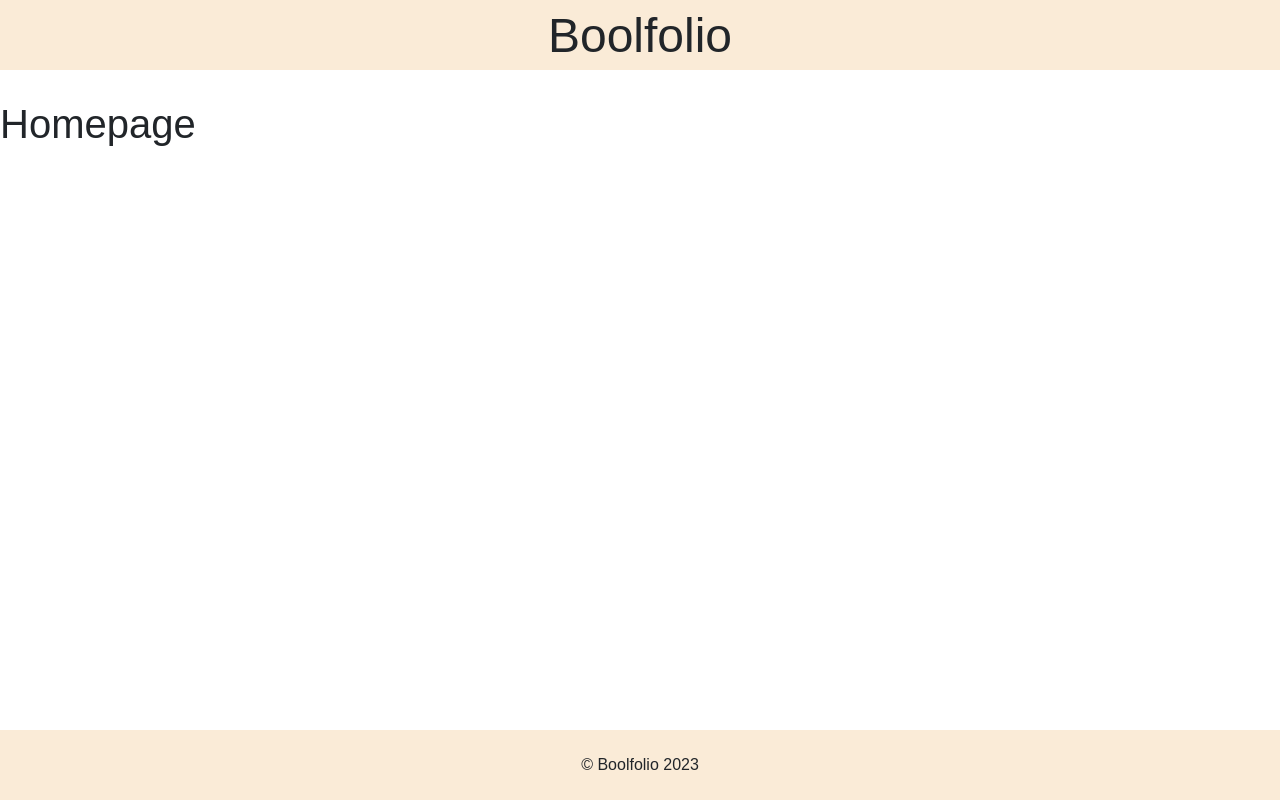
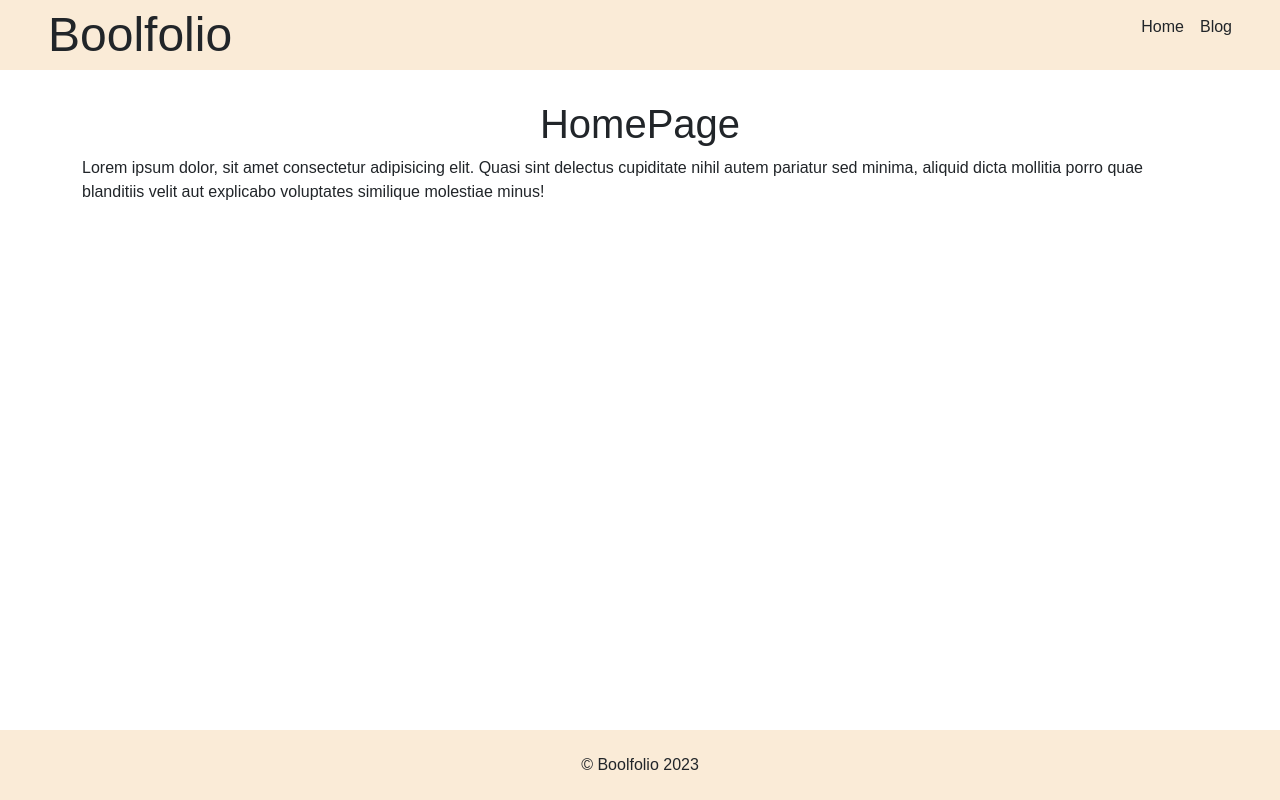
Before and after one commit to matteobonesini/vite-boolfolio, a Vue app: page / in a window 1280 px wide. Built offline with nearby package versions, Linux system fonts and the light colour scheme.

Commit message:
add: single project page

```diff
--- a/src/components/HeaderComponent.vue
+++ b/src/components/HeaderComponent.vue
@@ -5,10 +5,20 @@ export default {
 </script>
 
 <template>
-    <header>
+    <header class="d-flex justify-content-between align-items-center px-5">
         <div>
             Boolfolio
         </div>
+        <nav>
+            <ul>
+                <li class="me-3">
+                    <router-link :to="{ name: 'home' }" class="nav-link">Home</router-link>
+                </li>
+                <li>
+                    <router-link :to="{ name: 'blog' }" class="nav-link">Blog</router-link>
+                </li>
+            </ul>
+        </nav>
     </header>
 </template>
 
@@ -22,4 +32,9 @@ header div {
     font-size: 3em;
     text-align: center;
 }
+
+header nav ul li {
+    display: inline-block;
+    list-style-type: none;
+}
 </style>
--- a/src/components/MainComponent.vue
+++ b/src/components/MainComponent.vue
@@ -6,7 +6,9 @@ export default {
 
 <template>
     <main>
-        <router-view></router-view>
+        <div class="container">
+            <router-view></router-view>
+        </div>
     </main>
 </template>
 
--- a/src/pages/AppHome.vue
+++ b/src/pages/AppHome.vue
@@ -5,9 +5,18 @@ export default {
 </script>
 
 <template>
-    <h1>
-        Homepage
-    </h1>
+    <section>
+        <h1 class="text-center">
+            HomePage
+        </h1>
+    </section>
+    <section>
+        <p>
+            Lorem ipsum dolor, sit amet consectetur adipisicing elit. Quasi sint delectus cupiditate nihil autem pariatur
+            sed minima, aliquid dicta mollitia porro quae blanditiis velit aut explicabo voluptates similique molestiae
+            minus!
+        </p>
+    </section>
 </template>
 
 <style scoped></style>
--- a/src/pages/AppProjects.vue
+++ b/src/pages/AppProjects.vue
@@ -68,10 +68,11 @@ export default {
 </script>
 
 <template>
-    <div class="container">
     <div class="row g-3">
         <div class="col-4" v-for="project in projects">
+            <router-link :to="{ name: 'blog-project', params: { slug: project.slug } }" class="nav-link h-100">
                 <ProjectCard :proj="project" />
+            </router-link>
         </div>
     </div>
     <div class="d-flex justify-content-center align-items-center mt-5">
@@ -81,7 +82,6 @@ export default {
             <button @click="changePage('+')" class="btn btn-primary">Next</button>
         </div>
     </div>
-    </div>
 </template>
 
 <style scoped></style>
--- a/src/pages/AppSingleProject.vue
+++ b/src/pages/AppSingleProject.vue
@@ -1,13 +1,57 @@
 <script>
+import axios from 'axios';
+
 export default {
-
+    data() {
+        return {
+            project: null,
+            loading: false
+        }
+    },
+    created() {
+        if (!this.loading) {
+            this.loading = true;
+            axios
+                .get(`http://localhost:8000/api/projects/${this.$route.params.slug}`)
+                .then(res => {
+                    console.log(res);
+                    this.project = res.data.results;
+                    this.loading = false;
+                })
+                .catch(err => {
+                    console.log(err);
+                    if (err.response.status == 404) {
+                        this.$router.push({ name: 'not-found' });
+                    }
+                });
+        }
+    }
 }
 </script>
 
 <template>
-    <h1>
-        Single Project
-    </h1>
+    <template v-if="project">
+        <h1 class="text-center mb-5">
+            {{ project.title }}
+        </h1>
+        <div class="row g-5">
+            <div class="col-6">
+                <img class="w-75" :src="project.full_img_src" :alt="project.title">
+            </div>
+            <div class="col-6">
+                <ul class="list-group">
+                    <li class="list-group-item">Title: {{ project.title }}</li>
+                    <li class="list-group-item">Description: {{ project.description }}</li>
+                    <li class="list-group-item">Type: {{ project.type.title }}</li>
+                    <li class="list-group-item">Technology:
+                        <span v-for="technology in project.technologies" class="mx-1">
+                            {{ technology.title }}
+                        </span>
+                    </li>
+                </ul>
+            </div>
+        </div>
+    </template>
 </template>
 
 <style scoped></style>
```
Lines whose indentation alone changed are shown as unchanged.
